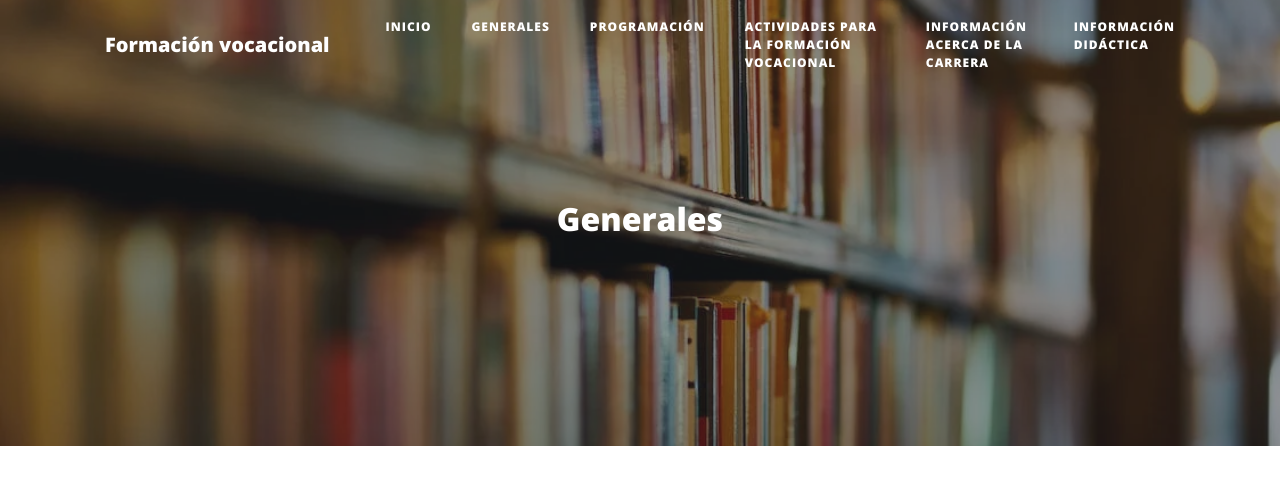
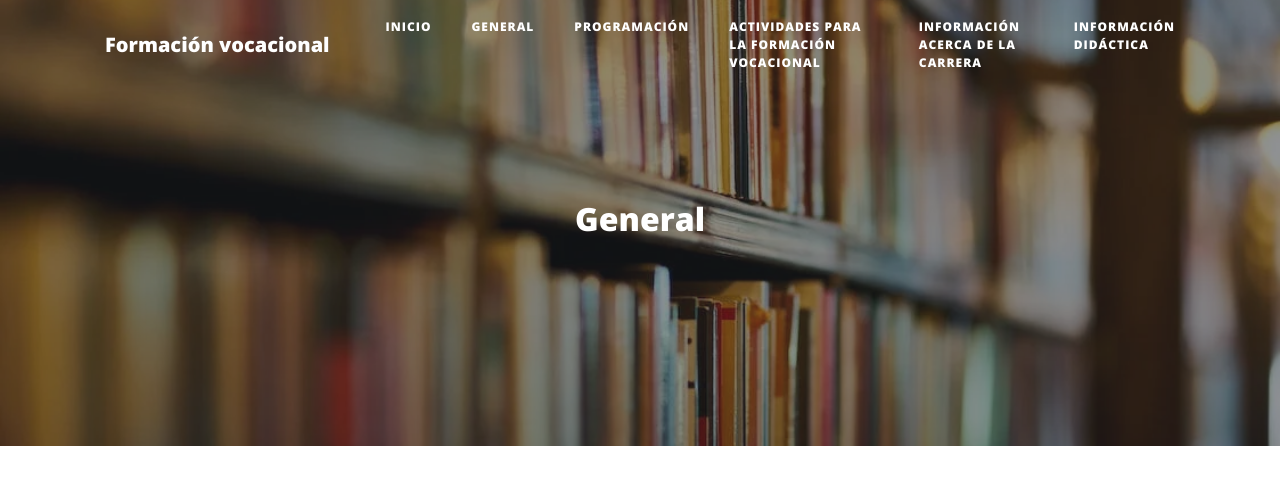
Before and after one commit to luisfiliberto099/Blog_Django_Arreglado, a Django app: page /generales/ in a window 1280 px wide. Shown: the top 486 px of the page. Run offline with Django 3.2, Linux system fonts and the light colour scheme; data comes from the database, SQL or seed files in the repository; both versions use the stored data as it was after the commit; some libraries are stand-ins or nearby versions.

Commit message:
culminacion del sitio

```diff
--- a/Templates/generales.html
+++ b/Templates/generales.html
@@ -1,12 +1,12 @@
 {% extends 'index.html' %}
 {% load staticfiles %}
 {% block titulo %}
-    Generales
+    General
 {% endblock %}
 {% block imagen %}
     {% static 'img/general.jpg' %}
 {% endblock imagen %}
 
 {% block titulo_principal %}
-    Generales
+    General
 {% endblock titulo_principal %}
--- a/Templates/index.html
+++ b/Templates/index.html
@@ -44,7 +44,7 @@
                     <a class="nav-link" href="{% url 'blog:index' %}">Inicio</a>
                 </li>
                 <li class="nav-item">
-                    <a class="nav-link" href="{% url 'blog:generales' %}">Generales</a>
+                    <a class="nav-link" href="{% url 'blog:generales' %}">General</a>
                 </li>
                 <li class="nav-item">
                     <a class="nav-link" href="{% url 'blog:programacion' %}">Programación</a>
```
Also changed, not shown: db.sqlite3.
